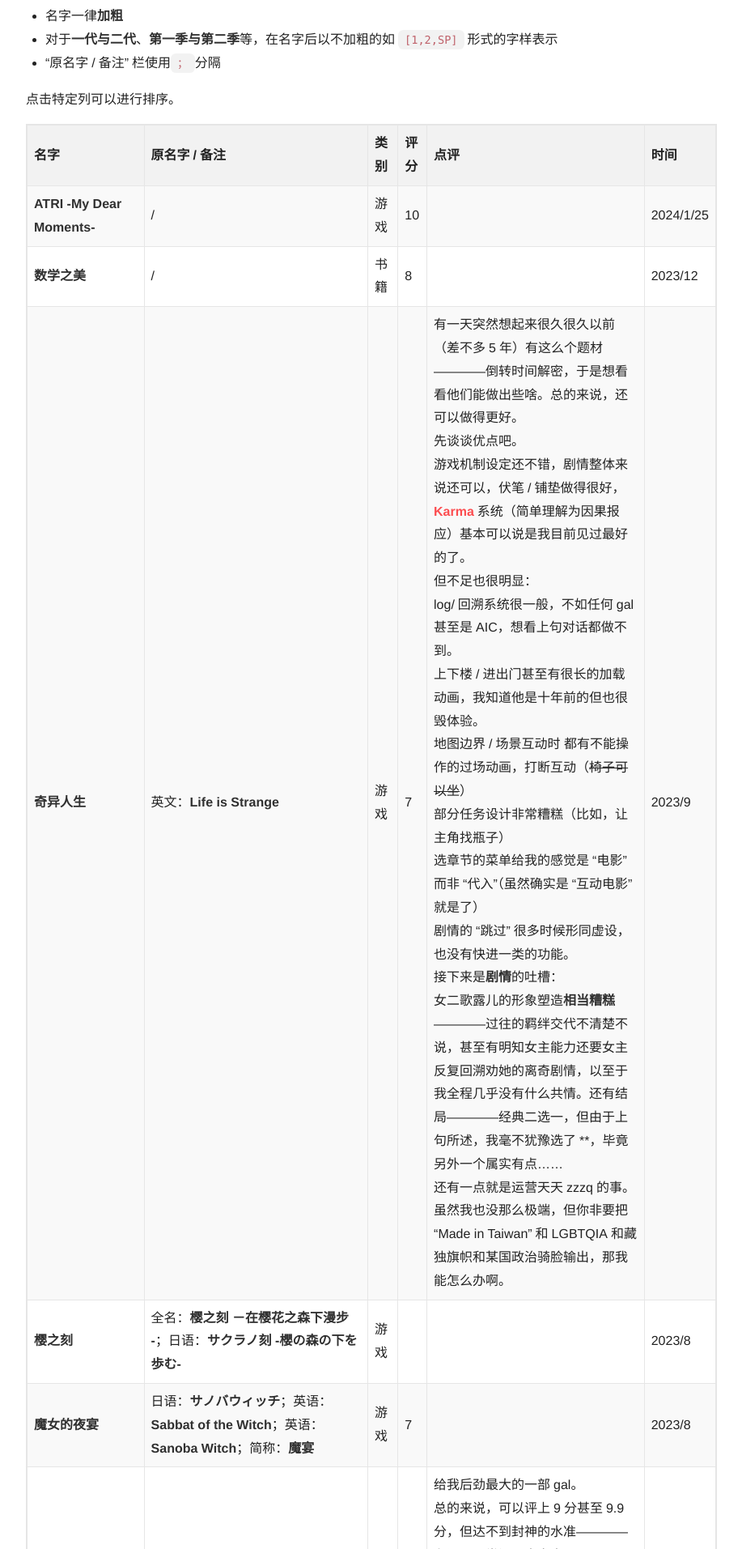
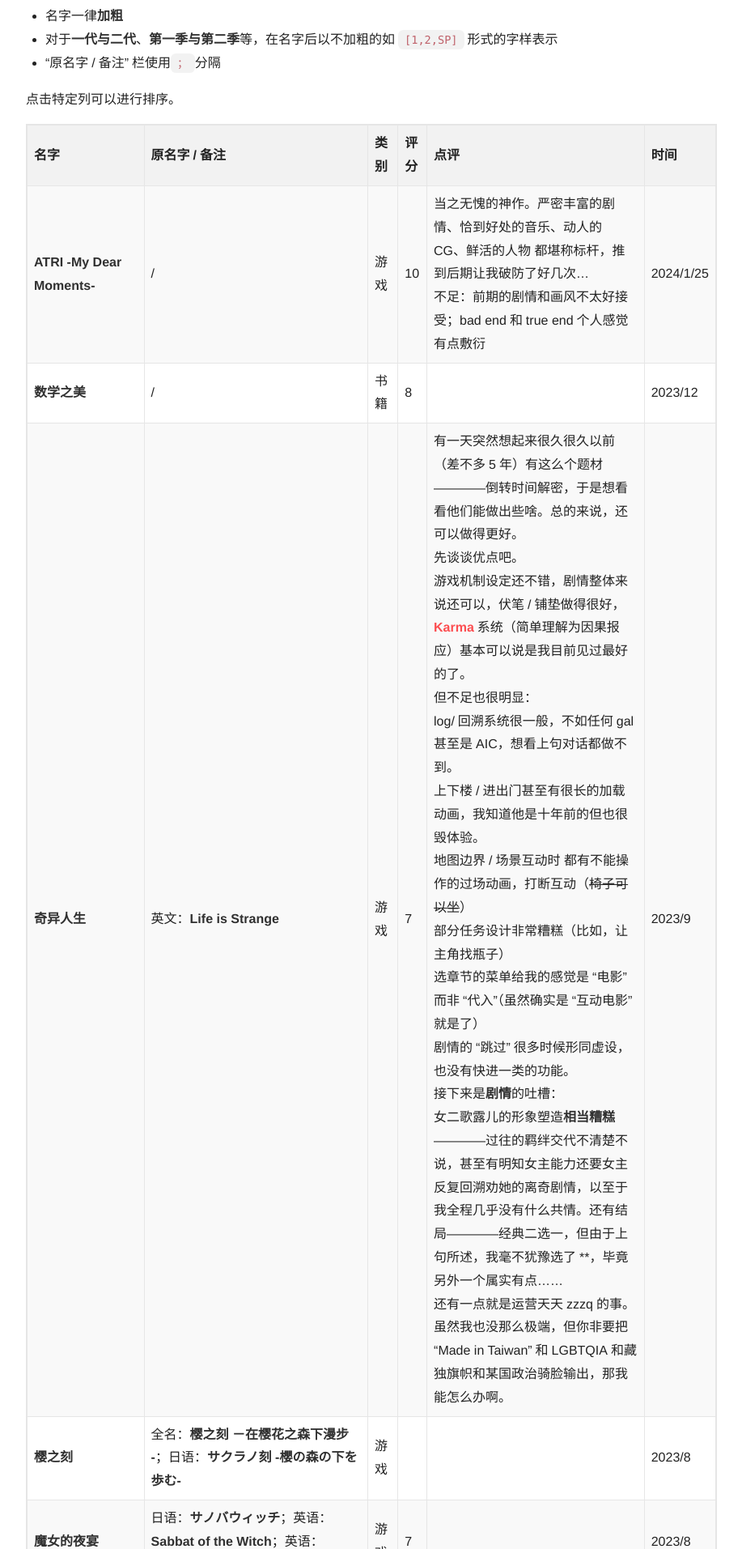
Before and after one commit to Young-Lord/Young-Lord.github.io, a Jekyll site: the page built from memories.md, in a window 1280 px wide. Shown: the part 631-2544 px from the top of the page at 81% size, without its empty margins (181-1098 px from the left). Built offline with Jekyll 4.4.1, drawn with Linux system fonts in a browser that asks for light colours; nearby versions of some CDN libraries; comment, search, counter and statistics services are not loaded.

Commit message:
memo: ATRI review

```diff
--- a/memories.md
+++ b/memories.md
@@ -27,7 +27,7 @@ id: page-memories
 
 | 名字                                  | 原名字/备注                                                  | 类别      | 评分 | 点评                                   | 时间       |
 | ------------------------------------- | ------------------------------------------------------------ | --------- | ---- | -------------------------------------- | ---------- |
-| **ATRI -My Dear Moments-**| / | 游戏 | 10 |  | 2024/1/25 |
+| **ATRI -My Dear Moments-**| / | 游戏 | 10 | 当之无愧的神作。严密丰富的剧情、恰到好处的音乐、动人的CG、鲜活的人物 都堪称标杆，推到后期让我破防了好几次…<br />不足：前期的剧情和画风不太好接受；bad end和true end个人感觉有点敷衍 | 2024/1/25 |
 | **数学之美** | / | 书籍 | 8 |  | 2023/12 |
 | **奇异人生** | 英文：**Life is Strange** | 游戏 | 7 | 有一天突然想起来很久很久以前（差不多5年）有这么个题材————倒转时间解密，于是想看看他们能做出些啥。总的来说，还可以做得更好。<br />先谈谈优点吧。<br />游戏机制设定还不错，剧情整体来说还可以，伏笔/铺垫做得很好，[Karma](https://en.wikipedia.org/wiki/Karma)系统（简单理解为因果报应）基本可以说是我目前见过最好的了。<br />但不足也很明显：<br />log/回溯系统很一般，不如任何gal甚至是AIC，想看上句对话都做不到。<br />上下楼/进出门甚至有很长的加载动画，我知道他是十年前的但也很毁体验。<br />地图边界/场景互动时 都有不能操作的过场动画，打断互动（<del>椅子可以坐</del>）<br />部分任务设计非常糟糕（比如，让主角找瓶子）<br />选章节的菜单给我的感觉是“电影”而非“代入”（虽然确实是“互动电影”就是了）<br />剧情的“跳过”很多时候形同虚设，也没有快进一类的功能。<br />接下来是**剧情**的吐槽：<br />女二歌露儿的形象塑造**相当糟糕**————过往的羁绊交代不清楚不说，甚至有明知女主能力还要女主反复回溯劝她的离奇剧情，以至于我全程几乎没有什么共情。还有结局————经典二选一，但由于上句所述，我毫不犹豫选了\*\*，毕竟另外一个属实有点……<br />还有一点就是运营天天zzzq的事。虽然我也没那么极端，但你非要把“Made in Taiwan”和LGBTQIA和藏独旗帜和某国政治骑脸输出，那我能怎么办啊。 | 2023/9 |
 | **樱之刻** | 全名：**樱之刻 －在樱花之森下漫步 -**；日语：**サクラノ刻 -櫻の森の下を歩む-** | 游戏 |  |  | 2023/8 |
```
